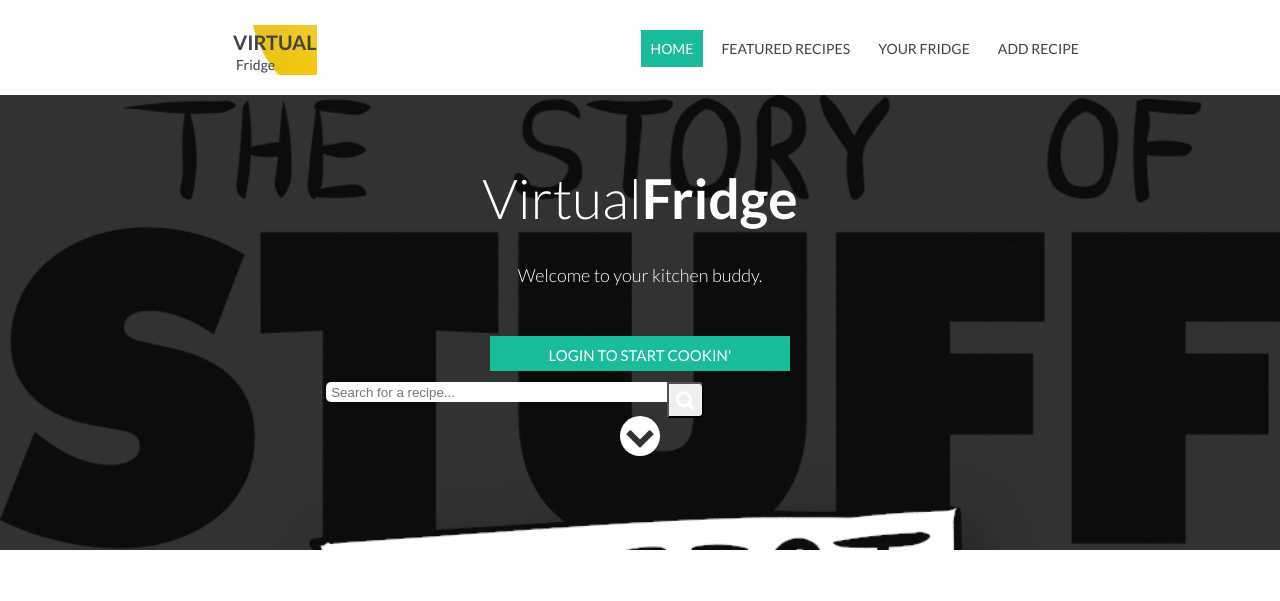
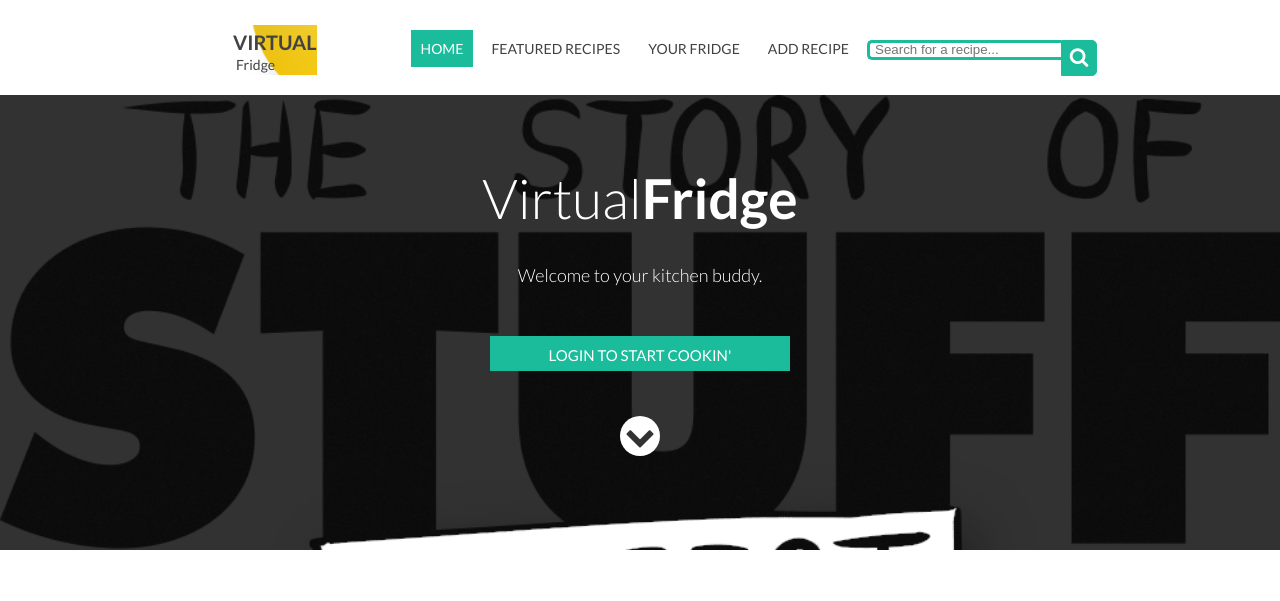
Before and after one commit to Infinite-Computing-Software-Solutions/virtual-fridge, a Django app: page / in a window 1280 px wide. Shown: the top 601 px of the page. Run offline with Django 3.2, Linux system fonts and the light colour scheme; some libraries are stand-ins or nearby versions.

Commit message:
fix: search bar

```diff
--- a/static/css/screen.css
+++ b/static/css/screen.css
@@ -865,29 +865,27 @@ body {
 
 .searchTerm {
     width: 100%;
+    border: 3px solid #1bbc9b;
     border-right: none;
     padding: 5px;
     height: 20px;
     border-radius: 5px 0 0 5px;
     outline: none;
+    color: #9DBFAF;
 }
 
+.searchTerm:focus{
+    color: #158f76;
+}
 
 .searchButton {
     width: 40px;
     height: 36px;
+    border: 1px solid #1bbc9b;
+    background: #1bbc9b;
     text-align: center;
     color: #fff;
     border-radius: 0 5px 5px 0;
     cursor: pointer;
     font-size: 20px;
 }
-
-    /*Resize the wrap to see the search bar change!*/
-.wrap{
-    width: 30%;
-    position: absolute;
-    top: 50%;
-    left: 40%;
-    transform: translate(-50%, -50%);
-}
--- a/templates/home.html
+++ b/templates/home.html
@@ -41,8 +41,7 @@
 					<a class="page-header__nav-link js-anchor js-link" href="#contact">Add Recipe</a>
 				</li>
 				<li>
-					<div class="wrap search">
-						&nbsp;&nbsp;
+					<div class="search">
 						<input type="text" class="searchTerm" placeholder="Search for a recipe...">
 						<button type="submit" class="searchButton">
 							<i class="fa fa-search"></i>
```
